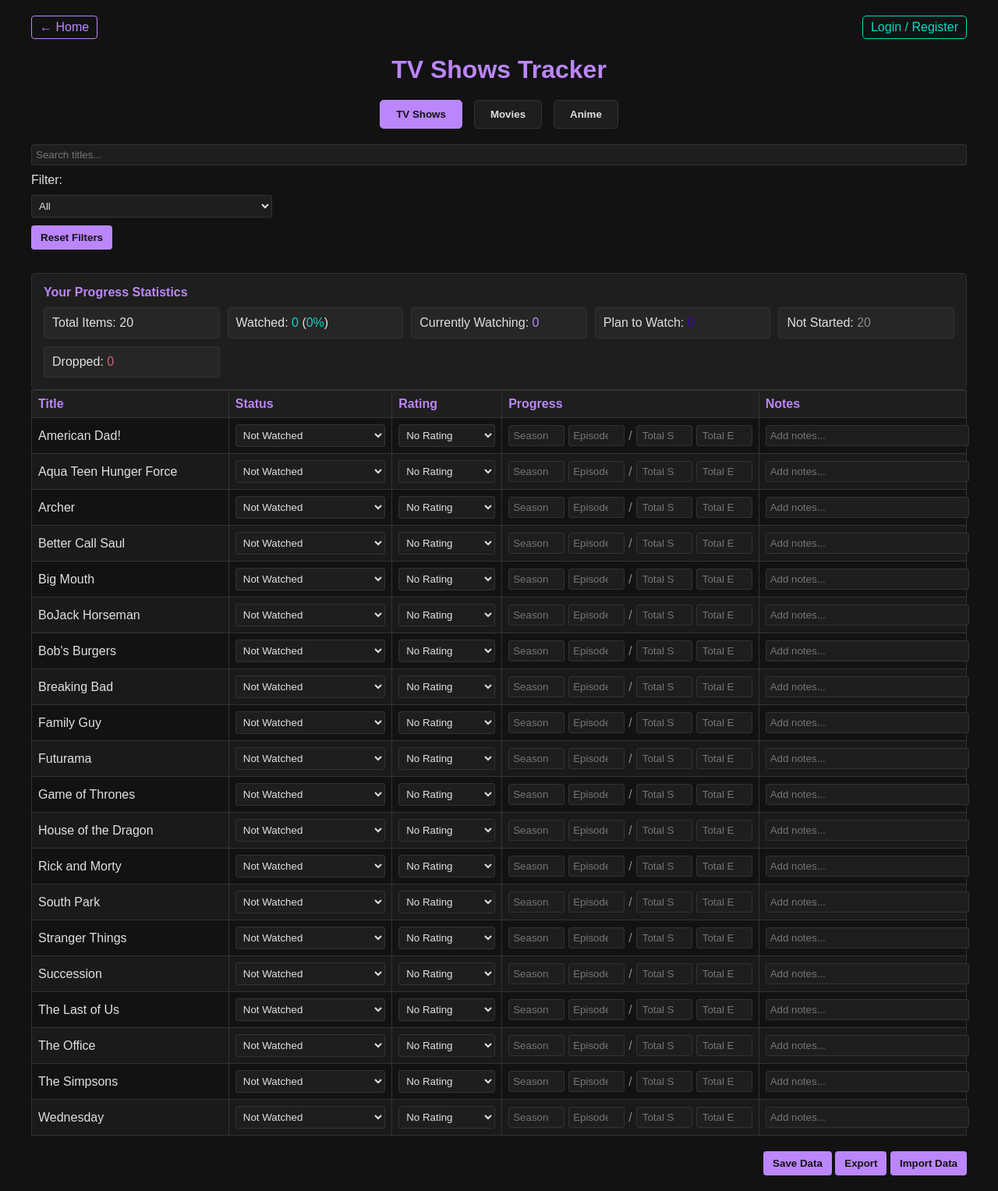
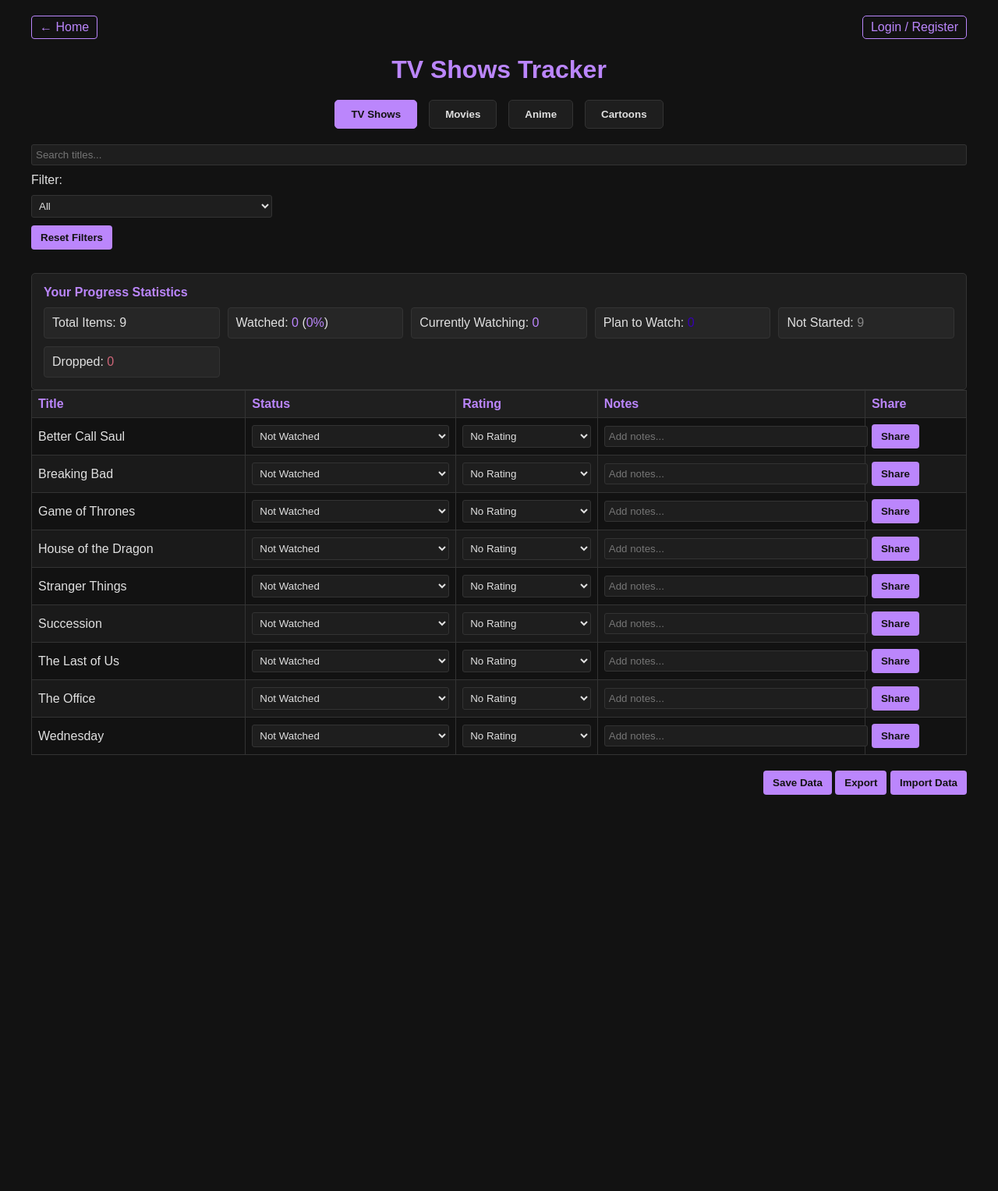
Before and after one commit to InadequateUsername/soulioli.com, a PHP site: page /mediatracker/ in a window 1280 px wide. Shown: the whole page at 78% size. After the commit the page ends 1019 px from the top, so only its background shows below. Run offline with PHP 8.4, Linux system fonts and the light colour scheme.

Commit message:
Added Adult Cartoons to Cartoon List

```diff
--- a/mediatracker/index.html
+++ b/mediatracker/index.html
@@ -1,10 +1,5 @@
 <!DOCTYPE html>
 <html lang="en">
-<head>
-  <meta charset="UTF-8">
-  <meta name="viewport" content="width=device-width, initial-scale=1.0">
-  <link rel="icon" href="/images/soul_society_logo.png" type="image/x-icon">
-  <title>Movie & TV Show Tracker</title>
 <head>
   <meta charset="UTF-8">
   <meta name="viewport" content="width=device-width, initial-scale=1.0">
@@ -60,7 +55,7 @@
       background-color: #9d4edd;
     }
     .btn-secondary {
-        background-color: #03dac6; /* Teal accent color */
+      background-color: #bb86fc; /* Teal accent color */
     }
     table {
       width: 100%;
@@ -98,19 +93,6 @@
       border: 1px solid #333;
       border-radius: 3px;
     }
-      .progress-inputs {
-        display: flex;
-        gap: 5px;
-      }
-      .progress-inputs input {
-        width: 60px;
-        text-align: center;
-      }
-      .progress-inputs .separator {
-        display: flex;
-        align-items: center;
-        color: #888;
-      }
     .save-container {
       text-align: right;
       margin-top: 20px;
@@ -140,7 +122,7 @@
     }
     /* Status color indicators */
     .watched-stat {
-        color: #03dac6; /* Teal accent for completed */
+      color: #bb86fc; /* Teal accent for completed */
     }
     .watching-stat {
       color: #bb86fc; /* Purple accent for in progress */
@@ -193,10 +175,6 @@
       background-color: #bb86fc;
       color: #121212;
     }
-      /* Added styles for progress column */
-      .progress-column {
-        width: 150px;
-      }
 
     /* NEW STYLES - Match home page user-status and logout link */
     #user-status {
@@ -208,15 +186,15 @@
       color: #bb86fc;
     }
     #user-status a {
-        color: #03dac6;
+      color: #bb86fc;
       text-decoration: none;
       padding: 5px 10px;
       border-radius: 5px;
-        border: 1px solid #03dac6;
+      border: 1px solid #bb86fc;
       transition: all 0.3s;
     }
     #user-status a:hover {
-        background-color: #03dac6;
+      background-color: #bb86fc;
       color: #121212;
     }
   </style>
@@ -233,6 +211,7 @@
     <button class="category-btn active" data-category="tv">TV Shows</button>
     <button class="category-btn" data-category="movies">Movies</button>
     <button class="category-btn" data-category="anime">Anime</button>
+    <button class="category-btn" data-category="cartoons">Cartoons</button>
   </div>
 
   <div class="controls">
@@ -286,11 +265,8 @@
       tv: {
         title: "TV Shows",
         items: [
-          "American Dad!", "Aqua Teen Hunger Force", "Archer", "Big Mouth",
-          "BoJack Horseman", "Bob's Burgers", "Breaking Bad", "Better Call Saul",
-          "Family Guy", "Futurama", "Game of Thrones", "House of the Dragon",
-          "Rick and Morty", "South Park", "Stranger Things", "The Office",
-          "The Simpsons", "The Last of Us", "Succession", "Wednesday"
+          "Breaking Bad", "Better Call Saul", "Game of Thrones", "House of the Dragon",
+          "Stranger Things", "The Office", "The Last of Us", "Succession", "Wednesday"
           // Add more shows as needed
         ]
       },
@@ -318,6 +294,91 @@
           "Ghost in the Shell", "Akira", "Violet Evergarden", "Steins;Gate"
           // Add more anime as needed
         ]
+      },
+      cartoons: {
+        title: "Cartoons",
+        items: [
+          "12 oz. Mouse", "3-South", "ADHD Shorts", "Adventure Time", "Adventure Time: Fionna and Cake",
+          "The Adventures of Baxter and McGuire", "The Adventures of Chico and Guapo",
+          "The Adventures of Edward the Less", "The Adventures of OG Sherlock Kush", "Æon Flux",
+          "Agent Elvis", "Alien News Desk", "Allen Gregory", "The Ambiguously Gay Duo",
+          "American Dad!", "Animals", "Aqua Teen Hunger Force", "Archer", "Assy McGee",
+          "Avatar: The Last Airbender", "The Awesomes", "Axe Cop", "Baby Blues",
+          "Ballmastrz: 9009", "Batman: The Animated Series", "Beavis and Butt-Head",
+          "Bee and PuppyCat", "Big Mouth", "Birdgirl", "Black Dynamite", "Bless the Harts",
+          "Bob's Burgers", "BoJack Horseman", "The Boondocks", "Bordertown",
+          "The Boys Presents: Diabolical", "Brad Neely's Harg Nallin' Sclopio Peepio",
+          "The Brak Show", "Bravest Warriors", "Brickleberry", "The Brothers Grunt",
+          "Cake", "Camp Camp", "Camp WWE", "Capitol Critters", "Captain Fall",
+          "Carol & the End of the World", "Cartoon Sushi", "Castlevania", "Ceasar and Chuy",
+          "Celebrity Deathmatch", "Central Park", "Cheyenne Cinnamon and the Fantabulous Unicorn of Sugar Town Candy Fudge",
+          "Chicago Party Aunt", "China, IL", "Chozen", "Clerks: The Animated Series",
+          "The Cleveland Show", "Click and Clack's As the Wrench Turns", "Clone High",
+          "Close Enough", "Code Monkeys", "Codefellas", "Common Side Effects",
+          "Courage the Cowardly Dog", "Creature Comforts", "The Critic", "Crossing Swords",
+          "The Cyanide & Happiness Show", "Dallas & Robo", "Daria", "Devil May Care",
+          "Dexter's Laboratory", "The Dick & Paula Celebrity Special", "Dick Figures",
+          "Dicktown", "Digman!", "Dilbert", "Disenchantment", "DJ & the Fro",
+          "Dr. Katz, Professional Therapist", "Doomlands", "Downtown", "Drawn Together",
+          "Dream Corp LLC", "The Drinky Crow Show", "The Duck Factory", "Duckman",
+          "DuckTales", "Duncanville", "Everybody Still Hates Chris", "Exploding Kittens",
+          "F Is for Family", "Fairfax", "Fairview", "Family Dog", "Family Guy", "Farzar",
+          "Father of the Pride", "Fatherhood", "Final Space", "Fired on Mars", "Fish Police",
+          "The Flintstones", "The Freak Brothers", "Freak Show", "Free for All",
+          "Friday: The Animated Series", "Frisky Dingo", "Fugget About It", "Full English",
+          "Futurama", "Game Over", "Gary & Mike", "Gary and His Demons", "Gary the Rat",
+          "Gēmusetto", "Ginger Snaps", "Glenn Martin, DDS", "The God & Devil Show",
+          "God, the Devil and Bob", "Golan the Insatiable", "Good Morning Today",
+          "Good Times: Black Again", "Good Vibes", "The Goodbye Family", "The Goode Family",
+          "The Great North", "Greatest Party Story Ever", "Gravity Falls", "Grimsburg",
+          "The Guardians of Justice", "Happy Tree Friends", "Hard Drinkin' Lincoln",
+          "Harley Quinn", "HarmonQuest", "The Harper House", "Harvey Birdman, Attorney at Law",
+          "Hazbin Hotel", "He-Man and the Masters of the Universe", "The Head", "Hell Den",
+          "Helluva Boss", "Hey Joel", "Hey Monie!", "High School USA!", "Hit-Monkey",
+          "Home Movies", "Hoops", "Hopeless Pictures", "House of Cosbys", "HouseBroken",
+          "How It Should Have Ended", "Human Kind Of", "Human Resources", "Imaginary Mary",
+          "Inside Job", "Jeff & Some Aliens", "The Jellies!", "JJ Villard's Fairy Tales",
+          "Johnny Bravo", "Jokebook", "Kid Notorious", "King of the Hill", "King Star King",
+          "Kite Man: Hell Yeah!", "Koala Man", "Krapopolis", "Krogzilla", "Lazor Wulf",
+          "The Legend of Vox Machina", "Legends of Chamberlain Heights", "The Life & Times of Tim",
+          "Like, Share, Die", "Lil' Bush", "Liquid Television", "Little Demon",
+          "Liverspots and Astronots", "Lizzy the Lezzy", "Loafy", "Looney Tunes",
+          "Love, Death & Robots", "Lucas Bros. Moving Co.", "Lucy, the Daughter of the Devil",
+          "Lugar Heights", "M.O.D.O.K.", "Magical Girl Friendship Squad",
+          "Magical Girl Friendship Squad: Origins", "Major Lazer", "Marvel Superheroes: What the--?!",
+          "Mary Shelley's Frankenhole", "The Maxx", "Metalocalypse", "The Midnight Gospel",
+          "Mike Judge Presents: Tales from the Tour Bus", "Mike Tyson Mysteries", "Minoriteam",
+          "Mission Hill", "Momma Named Me Sheriff", "Mongo Wrestling Alliance", "Moonbeam City",
+          "Moral Orel", "The Most Popular Girls in School", "Mother Up!", "Mr. Pickles",
+          "Mr. Wong", "Mulligan", "Napoleon Dynamite", "Neighbors from Hell", "Neo Yokio",
+          "Number 1 Happy Family USA", "The Nutshack", "The Oblongs", "Off the Air",
+          "Oh My God... Yes! A Series of Extremely Relatable Circumstances", "Ollie & Scoops",
+          "Our Cartoon President", "Out There", "Outer Space Astronauts", "Paradise PD",
+          "Paranormal Action Squad", "Party Legends", "Perfect Hair Forever", "Phineas and Ferb",
+          "The PJs", "Planet Unicorn", "Popzilla", "Powerpuff Girls", "Praise Petey",
+          "The Prince", "Q-Force", "Queer Duck", "Regular Show", "Ren & Stimpy \"Adult Party Cartoon\"",
+          "Rick and Morty", "Rick and Morty: The Anime", "Rick & Steve: The Happiest Gay Couple in All the World",
+          "The Ricky Gervais Show", "Robot Chicken", "The Rotten Fruit", "Royal Crackers",
+          "RWBY Chibi", "Sammy", "Samurai Jack", "Santa Inc.", "Saturday Morning All Star Hits!",
+          "Sausage Party: Foodtopia", "Scooby-Doo", "Sealab 2021", "The Second Best Hospital in the Galaxy",
+          "Seth MacFarlane's Cavalcade of Cartoon Comedy", "The Shivering Truth",
+          "Shorties Watchin' Shorties", "The Simpsons", "Sit Down, Shut Up", "Slacker Cats",
+          "Smiling Friends", "Solar Opposites", "Son of Zorn", "Soul Quest Overdrive",
+          "South Park", "Space Ghost Coast to Coast", "Spaceballs: The Animated Series",
+          "Spongebob Squarepants", "Spy Groove", "Squidbillies", "Star Trek: Lower Decks",
+          "Starship Regulars", "Starveillance", "Station Zero", "Steven Universe", "Stone Quackers",
+          "Strange Planet", "Stressed Eric", "Stripperella", "Stroker & Hoop", "Sugar and Toys",
+          "SuperFuckers", "Superjail!", "SuperMansion", "SuperNews!", "Tarantula", "Teen Titans",
+          "Teenage Euthanasia", "Ten Year Old Tom", "Tender Touches", "This Just In!",
+          "Titan Maximum", "Tom and Jerry", "Tom Goes to the Mayor", "Tooning Out the News",
+          "Tripping the Rift", "TripTank", "Tuca & Bertie", "TV Funhouse", "Ugly Americans",
+          "Undergrads", "Undone", "Universal Basic Guys", "Unsupervised", "Velma",
+          "The Venture Bros.", "VH1 ILL-ustrated", "Wait Till Your Father Gets Home",
+          "Where My Dogs At?", "Where's Huddles?", "Wild Life", "Wonder Showzen",
+          "The Wrong Coast", "X-Men: The Animated Series", "The X-Presidents",
+          "Xavier: Renegade Angel", "The Xtacles", "YOLO", "You're Not a Monster",
+          "Young Love", "Zombie College"
+        ]
       }
     };
 
@@ -325,7 +386,8 @@
     let userData = JSON.parse(localStorage.getItem('mediaTrackerData')) || {
       tv: {},
       movies: {},
-      anime: {}
+      anime: {},
+      cartoons: {}
     };
 
     // Current category
@@ -344,7 +406,8 @@
             userData = JSON.parse(localStorage.getItem('mediaTrackerData')) || {
               tv: {},
               movies: {},
-              anime: {}
+              anime: {},
+              cartoons: {}
             };
             isLoggedIn = false;
 
@@ -373,7 +436,8 @@
           userData = JSON.parse(localStorage.getItem('mediaTrackerData')) || {
             tv: {},
             movies: {},
-            anime: {}
+            anime: {},
+            cartoons: {}
           };
 
           // Initialize items
@@ -396,54 +460,12 @@
             userData[category][item] = {
               status: "not", // Default status is "not watched"
               rating: "", // Empty rating by default
-              notes: "", // Empty notes by default
-              currentSeason: "", // Added for season tracking
-              currentEpisode: "", // Added for episode tracking
-              totalSeasons: "", // Added for total seasons tracking
-              totalEpisodes: "" // Added for total episodes tracking
+              notes: "" // Empty notes by default
+              // Removed progress tracking fields
             };
-          } else {
-            // Make sure existing entries have the progress fields
-            if (userData[category][item].currentSeason === undefined) {
-              userData[category][item].currentSeason = "";
-            }
-            if (userData[category][item].currentEpisode === undefined) {
-              userData[category][item].currentEpisode = "";
-            }
-            if (userData[category][item].totalSeasons === undefined) {
-              userData[category][item].totalSeasons = "";
-            }
-            if (userData[category][item].totalEpisodes === undefined) {
-              userData[category][item].totalEpisodes = "";
-            }
           }
         });
       });
-    }
-
-    // In the table header creation part
-    function updateTableHeader() {
-      const tableHead = document.querySelector('#showsTable thead tr');
-      tableHead.innerHTML = ''; // Clear existing headers
-
-      // Add common headers
-      tableHead.innerHTML += '<th onclick="sortTable(0)">Title</th>';
-      tableHead.innerHTML += '<th onclick="sortTable(1)">Status</th>';
-      tableHead.innerHTML += '<th onclick="sortTable(2)">Rating</th>';
-
-      // Only add progress column for TV Shows and Anime
-      if (currentCategory === 'tv' || currentCategory === 'anime') {
-        tableHead.innerHTML += '<th class="progress-column">Progress</th>';
-      }
-
-      tableHead.innerHTML += '<th>Notes</th>';
-    }
-
-    // Function to get cookie value by name
-    function getCookie(name) {
-      const value = `; ${document.cookie}`;
-      const parts = value.split(`; ${name}=`);
-      if (parts.length === 2) return parts.pop().split(';').shift();
     }
 
     // Function to populate the table
@@ -454,22 +476,17 @@
       // Update heading
       document.querySelector('h1').textContent = `${categories[currentCategory].title} Tracker`;
 
-      // Update table headers based on category
+      // Update table headers
       const tableHeader = document.querySelector('#showsTable thead tr');
       tableHeader.innerHTML = ''; // Clear existing headers
 
-      // Add standard headers
+      // Add standard headers (without progress column)
       tableHeader.innerHTML += '<th onclick="sortTable(0)">Title</th>';
       tableHeader.innerHTML += '<th onclick="sortTable(1)">Status</th>';
       tableHeader.innerHTML += '<th onclick="sortTable(2)">Rating</th>';
+      tableHeader.innerHTML += '<th>Notes</th>';
+      tableHeader.innerHTML += '<th>Share</th>';
 
-      // Only add progress column for TV Shows and Anime
-      if (currentCategory === 'tv' || currentCategory === 'anime') {
-        tableHeader.innerHTML += '<th class="progress-column">Progress</th>';
-      }
-
-      // Add notes header
-      tableHeader.innerHTML += '<th>Notes</th>';
 
       // Get current items and sort alphabetically
       const items = [...categories[currentCategory].items].sort();
@@ -570,77 +587,6 @@
         ratingCell.appendChild(ratingSelect);
         row.appendChild(ratingCell);
 
-        // Progress input (Season/Episode) - only for TV shows and anime
-        if (currentCategory === 'tv' || currentCategory === 'anime') {
-          const progressCell = document.createElement('td');
-          progressCell.className = 'progress-cell';
-
-          // Create a container div for the season/episode inputs
-          const progressContainer = document.createElement('div');
-          progressContainer.className = 'progress-inputs';
-
-          // Season input
-          const seasonInput = document.createElement('input');
-          seasonInput.type = 'number';
-          seasonInput.min = '0';
-          seasonInput.placeholder = 'Season';
-          seasonInput.value = userData[currentCategory][item].currentSeason || '';
-          seasonInput.dataset.item = item;
-          seasonInput.dataset.field = 'currentSeason';
-
-          // Episode input
-          const episodeInput = document.createElement('input');
-          episodeInput.type = 'number';
-          episodeInput.min = '0';
-          episodeInput.placeholder = 'Episode';
-          episodeInput.value = userData[currentCategory][item].currentEpisode || '';
-          episodeInput.dataset.item = item;
-          episodeInput.dataset.field = 'currentEpisode';
-
-          // Add separator
-          const separator = document.createElement('div');
-          separator.className = 'separator';
-          separator.textContent = '/';
-
-          // Total seasons input
-          const totalSeasonsInput = document.createElement('input');
-          totalSeasonsInput.type = 'number';
-          totalSeasonsInput.min = '0';
-          totalSeasonsInput.placeholder = 'Total S';
-          totalSeasonsInput.value = userData[currentCategory][item].totalSeasons || '';
-          totalSeasonsInput.dataset.item = item;
-          totalSeasonsInput.dataset.field = 'totalSeasons';
-
-          // Total episodes input
-          const totalEpisodesInput = document.createElement('input');
-          totalEpisodesInput.type = 'number';
-          totalEpisodesInput.min = '0';
-          totalEpisodesInput.placeholder = 'Total E';
-          totalEpisodesInput.value = userData[currentCategory][item].totalEpisodes || '';
-          totalEpisodesInput.dataset.item = item;
-          totalEpisodesInput.dataset.field = 'totalEpisodes';
-
-          // Add all inputs to the container
-          progressContainer.appendChild(seasonInput);
-          progressContainer.appendChild(episodeInput);
-          progressContainer.appendChild(separator);
-          progressContainer.appendChild(totalSeasonsInput);
-          progressContainer.appendChild(totalEpisodesInput);
-
-          // Add event listeners to save changes
-          [seasonInput, episodeInput, totalSeasonsInput, totalEpisodesInput].forEach(input => {
-            input.addEventListener('change', (e) => {
-              const item = e.target.dataset.item;
-              const field = e.target.dataset.field;
-              userData[currentCategory][item][field] = e.target.value;
-              saveToLocalStorage();
-            });
-          });
-
-          progressCell.appendChild(progressContainer);
-          row.appendChild(progressCell);
-        }
-
         // Notes input
         const notesCell = document.createElement('td');
         const notesInput = document.createElement('input');
@@ -660,6 +606,21 @@
         row.appendChild(notesCell);
 
         tableBody.appendChild(row);
+
+        // Share button
+        const shareCell = document.createElement('td');
+        const shareButton = document.createElement('button');
+        shareButton.className = 'btn btn-secondary';
+        shareButton.textContent = 'Share';
+        shareButton.dataset.item = item;
+        shareButton.dataset.rating = userData[currentCategory][item].rating || '';
+        shareButton.addEventListener('click', (e) => {
+          const item = e.target.dataset.item;
+          const rating = e.target.dataset.rating;
+          openShareModal(item, rating);
+        });
+        shareCell.appendChild(shareButton);
+        row.appendChild(shareCell);
       });
 
       updateStatistics();
@@ -907,15 +868,8 @@
     });
 
     function exportCSV() {
-      // Start with the standard fields
-      let csvContent = "Title,Status,Rating";
-
-      // Add progress fields only for TV and anime
-      if (currentCategory === 'tv' || currentCategory === 'anime') {
-        csvContent += ",Current Season,Current Episode,Total Seasons,Total Episodes";
-      }
-
-      csvContent += ",Notes\n";
+      // Start with the standard fields (without progress fields)
+      let csvContent = "Title,Status,Rating,Notes\n";
 
       // Sort items alphabetically
       const items = [...categories[currentCategory].items].sort();
@@ -943,44 +897,14 @@
           return field;
         };
 
-        // Start with standard fields
-        let row = `${escapeCSV(item)},${statusText},${rating}`;
-
-        // Add progress fields only for TV and anime
-        if (currentCategory === 'tv' || currentCategory === 'anime') {
-          const currentSeason = userData[currentCategory][item]?.currentSeason || '';
-          const currentEpisode = userData[currentCategory][item]?.currentEpisode || '';
-          const totalSeasons = userData[currentCategory][item]?.totalSeasons || '';
-          const totalEpisodes = userData[currentCategory][item]?.totalEpisodes || '';
-
-          row += `,${currentSeason},${currentEpisode},${totalSeasons},${totalEpisodes}`;
-        }
-
-        // Add notes and line break
-        row += `,${escapeCSV(notes)}\n`;
+        // Create row without progress fields
+        let row = `${escapeCSV(item)},${statusText},${rating},${escapeCSV(notes)}\n`;
         csvContent += row;
       });
 
       const blob = new Blob([csvContent], { type: 'text/csv;charset=utf-8;' });
       const url = URL.createObjectURL(blob);
       const link = document.createElement('a');
-      link.setAttribute('href', url);
-      link.setAttribute('download', `${categories[currentCategory].title.toLowerCase().replace(/\s+/g, '_')}_tracker.csv`);
-      link.style.visibility = 'hidden';
-      document.body.appendChild(link);
-      link.click();
-      document.body.removeChild(link);
-    }
-
-    // JSON export function (for backup/import)
-    function exportJSON() {
-      const dataStr = JSON.stringify(userData);
-      const dataUri = 'data:application/json;charset=utf-8,' + encodeURIComponent(dataStr);
-      const exportName = 'media_tracker_data.json';
-
-      const linkElement = document.createElement('a');
-      linkElement.setAttribute('href', dataUri);
-      linkElement.setAttribute('download', exportName);
       linkElement.click();
     }
 
@@ -1017,4 +941,3 @@
     document.addEventListener('DOMContentLoaded', loadUserData);
   </script>
 </body>
-</html>
--- a/mediatracker/mediatracker.css
+++ b/mediatracker/mediatracker.css
@@ -232,15 +232,15 @@
 }
 
 #user-status a {
-  color: #03dac6;
+  color: #bb86fc;
   text-decoration: none;
   padding: 5px 10px;
   border-radius: 5px;
-  border: 1px solid #03dac6;
+  border: 1px solid #bb86fc;
   transition: all 0.3s;
 }
 
 #user-status a:hover {
-  background-color: #03dac6;
+  background-color: #bb86fc;
   color: #121212;
 }
```
Also changed, not shown: style.css (added, +67 -0 lines), .cpanel.yml (deleted). Lines whose indentation alone changed are shown as unchanged.
